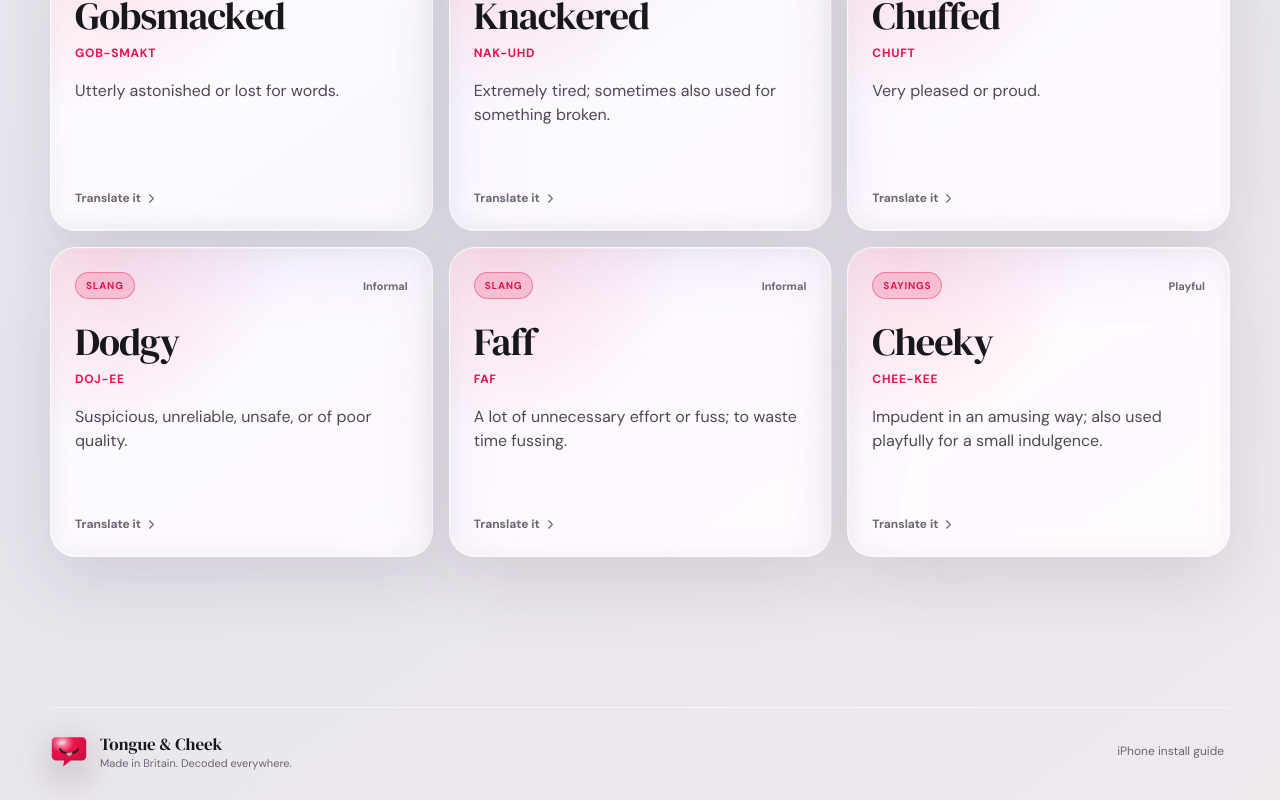
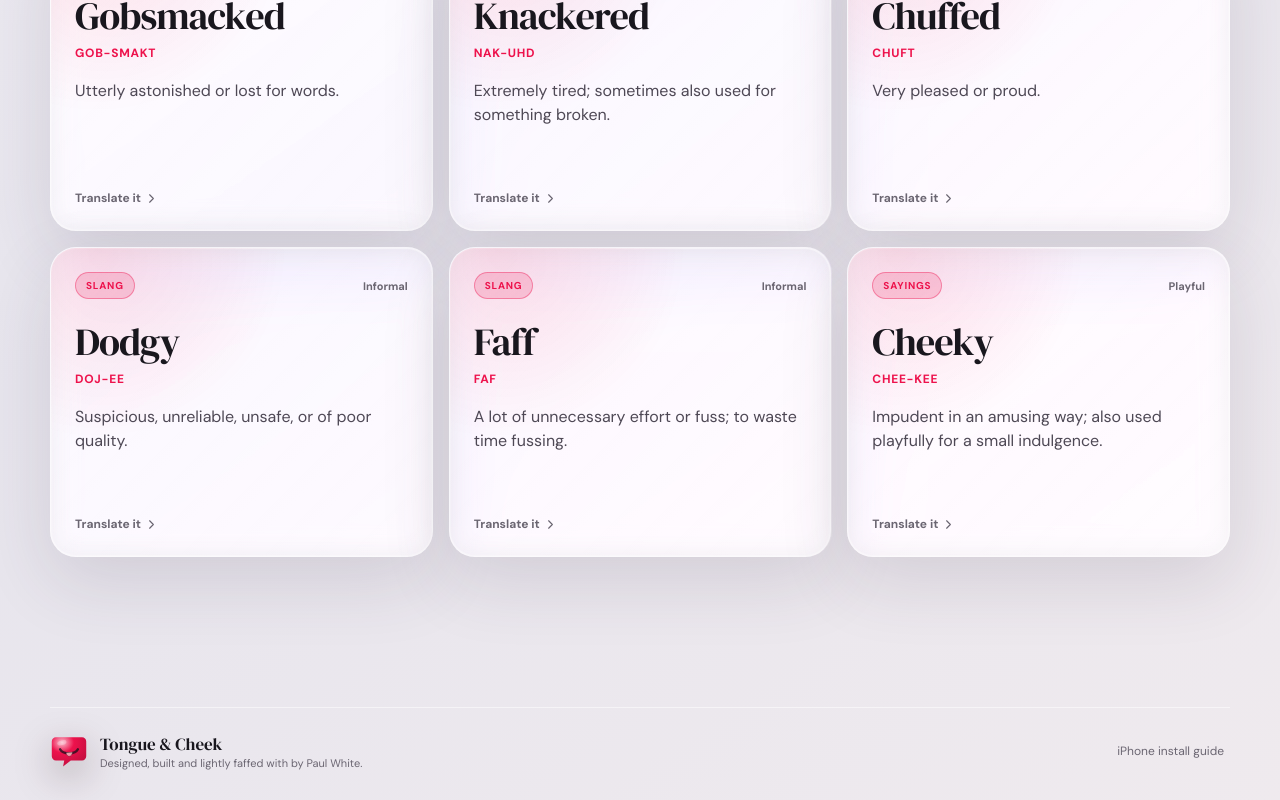
Before and after one commit to pauljwhite/tongue-and-cheek, a React (Vite) app: page / in a window 1280 px wide. Shown: the part 1003-1803 px from the top of the page. Built offline with nearby package versions, Linux system fonts and the light colour scheme.

Commit message:
Update footer credit

```diff
--- a/src/App.tsx
+++ b/src/App.tsx
@@ -142,7 +142,7 @@ function App() {
         {section === 'add' && <Editor entries={entries} onSaved={(entry) => setEntries((current) => [...current, entry])} />}
       </main>
 
-      <footer><BrandMark compact /><p><strong>Tongue &amp; Cheek</strong><span>Made in Britain. Decoded everywhere.</span></p><button onClick={() => setShowInstall(true)}>iPhone install guide</button></footer>
+      <footer><BrandMark compact /><p><strong>Tongue &amp; Cheek</strong><span>Designed, built and lightly faffed with by Paul White.</span></p><button onClick={() => setShowInstall(true)}>iPhone install guide</button></footer>
 
       <nav className="mobile-nav" aria-label="Primary">
         {navItems.map((item) => <button key={item.section} className={section === item.section ? 'is-active' : ''} onClick={() => switchSection(item.section)}><Icon name={item.icon} /><span>{item.label}</span></button>)}
```
